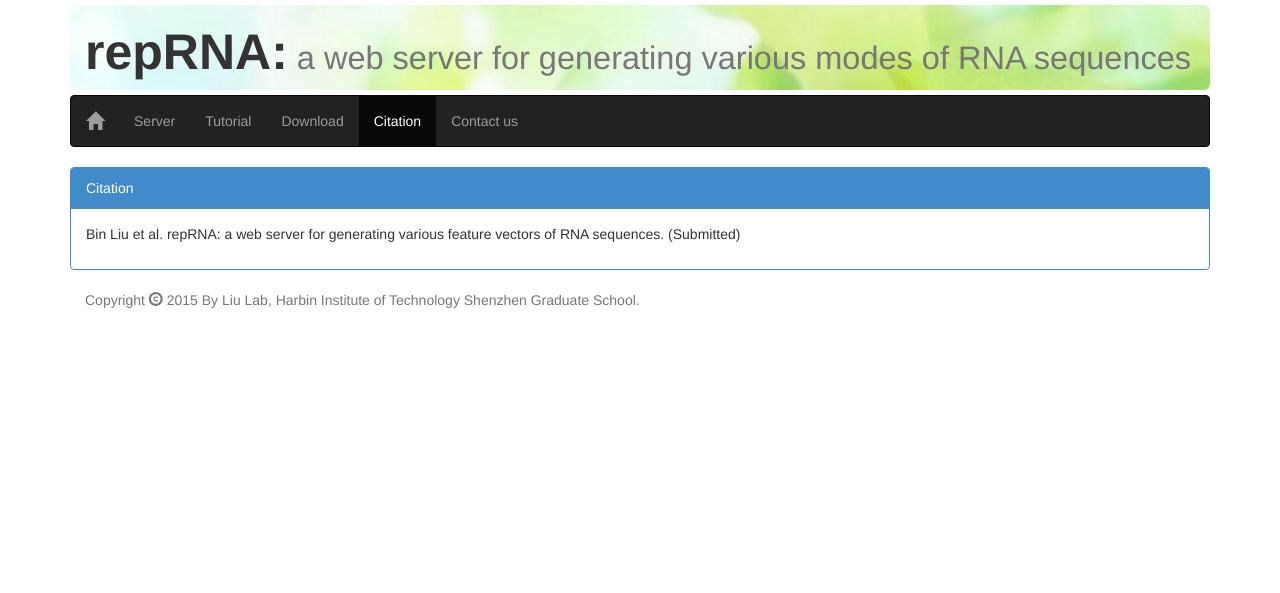
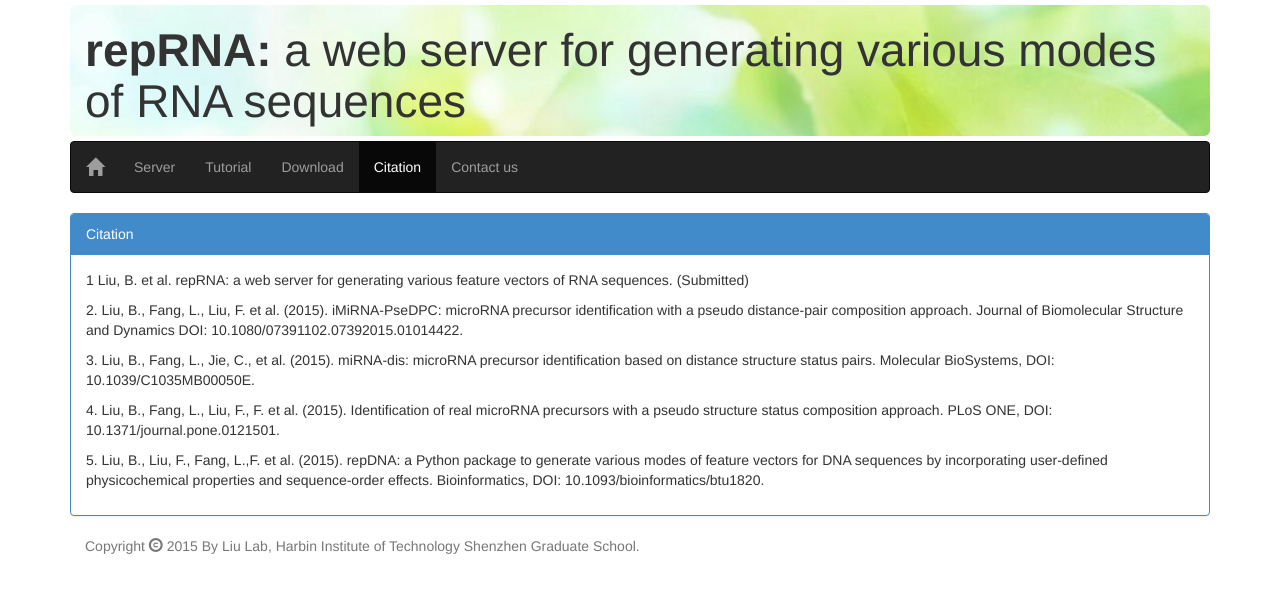
Before and after one commit to liufule12/repRNA_Web, a Flask app: page /citation/ in a window 1280 px wide. Shown: the top 593 px of the page. Run offline with Flask 2, Linux system fonts and the light colour scheme; some libraries are stand-ins or nearby versions.

Commit message:
add some info and change jump UI

```diff
--- a/webserver/static/css/mycss.css
+++ b/webserver/static/css/mycss.css
@@ -12,5 +12,5 @@
 }
 
 .jumbotron h1{
-    font-size: 50px;
+    font-size: 46px;
 }
--- a/webserver/templates/base.html
+++ b/webserver/templates/base.html
@@ -17,7 +17,7 @@
     <div class="container">
         <div class="jumbotron">
             <div class="container">
-                <h1><strong>repRNA:</strong><small> a web server for generating various modes of RNA sequences</small></h1>
+                <h1><strong>repRNA:</strong> a web server for generating various modes of RNA sequences</h1>
             </div>
         </div>
 
--- a/webserver/templates/citation.html
+++ b/webserver/templates/citation.html
@@ -17,7 +17,11 @@
             Citation
         </div>
         <div class="panel-body">
-            <p>Bin Liu et al. repRNA: a web server for generating various feature vectors of RNA sequences. (Submitted)</p>
+            <p>1      Liu, B. et al. repRNA: a web server for generating various feature vectors of RNA sequences. (Submitted)</p>
+            <p>2.     Liu, B., Fang, L., Liu, F. et al. (2015). iMiRNA-PseDPC: microRNA precursor identification with a pseudo distance-pair composition approach. Journal of Biomolecular Structure and Dynamics DOI: 10.1080/07391102.07392015.01014422.</p>
+            <p>3.     Liu, B., Fang, L., Jie, C.,  et al. (2015). miRNA-dis: microRNA precursor identification based on distance structure status pairs. Molecular BioSystems, DOI: 10.1039/C1035MB00050E.</p>
+            <p>4.     Liu, B., Fang, L., Liu, F., F. et al.  (2015). Identification of real microRNA precursors with a pseudo structure status composition approach. PLoS ONE, DOI: 10.1371/journal.pone.0121501.</p>
+            <p>5.     Liu, B., Liu, F., Fang, L.,F. et al.  (2015). repDNA: a Python package to generate various modes of feature vectors for DNA sequences by incorporating user-defined physicochemical properties and sequence-order effects. Bioinformatics, DOI: 10.1093/bioinformatics/btu1820.</p>
         </div>
     </div>
 {% endblock %}
--- a/webserver/templates/home.html
+++ b/webserver/templates/home.html
@@ -17,7 +17,11 @@
             Home
         </div>
         <div class="panel-body">
-            <p>To expedite the process of analyzing the avalanche of RNA sequences generated in the postgenomic age, it is highly desired to represent them, according to the different analyzing focuses, with various modes of feature vectors that can capture their relevant key features and sequence patterns. Unfortunately so far only one method can be used in this regard, and it is limited to certain types of features and a small number of physicochemical properties. In view of this, we are proposing a new web server, called "representa-tions of RNA sequences" (repRNA). Compared with the existing method, repRNA is much more comprehensive, flexible and power-ful, as reflected by the following facts: (1) it can generate 14 different modes of feature vectors for users to choose according to their investigation purposes; (2) it allows users to select the features from 24 built-in physicochemical properties and even those defined by users' own; (3) the resultant feature vectors and the secondary structures of the corresponding RNA sequences can be visualized.</p>
+            <p>To expedite the process of analyzing the avalanche of RNA sequences generated in the postgenomic age, it is highly desired to represent them, according to the different analyzing focuses, with various modes of feature vectors that can capture their relevant key features and sequence patterns. Unfortunately so far only one method can be used in this regard, and it is limited to certain types of features and a small number of physicochemical properties. In view of this, we are proposing a new web server, called "<strong>representations of RNA sequences</strong>" (<strong>repRNA</strong>).</p>
+            <p>Compared with the existing method, repRNA is much more comprehensive, flexible and power-ful, as reflected by the following facts:</p>
+            <p>(1) it can generate 14 different modes of feature vectors for users to choose according to their investigation purposes;
+            <br>(2) it allows users to select the features from 22 built-in physicochemical properties and even those defined by users' own;
+            <br>(3) the resultant feature vectors and the secondary structures of the corresponding RNA sequences can be visualized.</p>
         </div>
     </div>
 {% endblock %}
```
